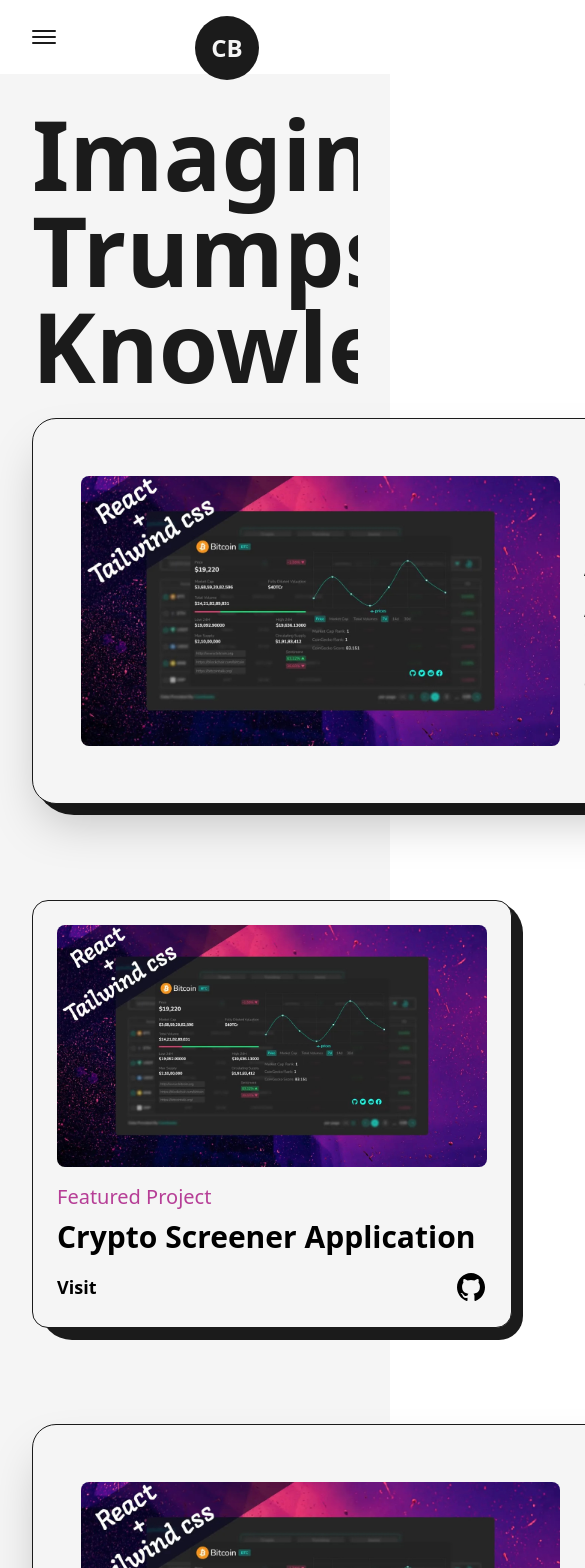
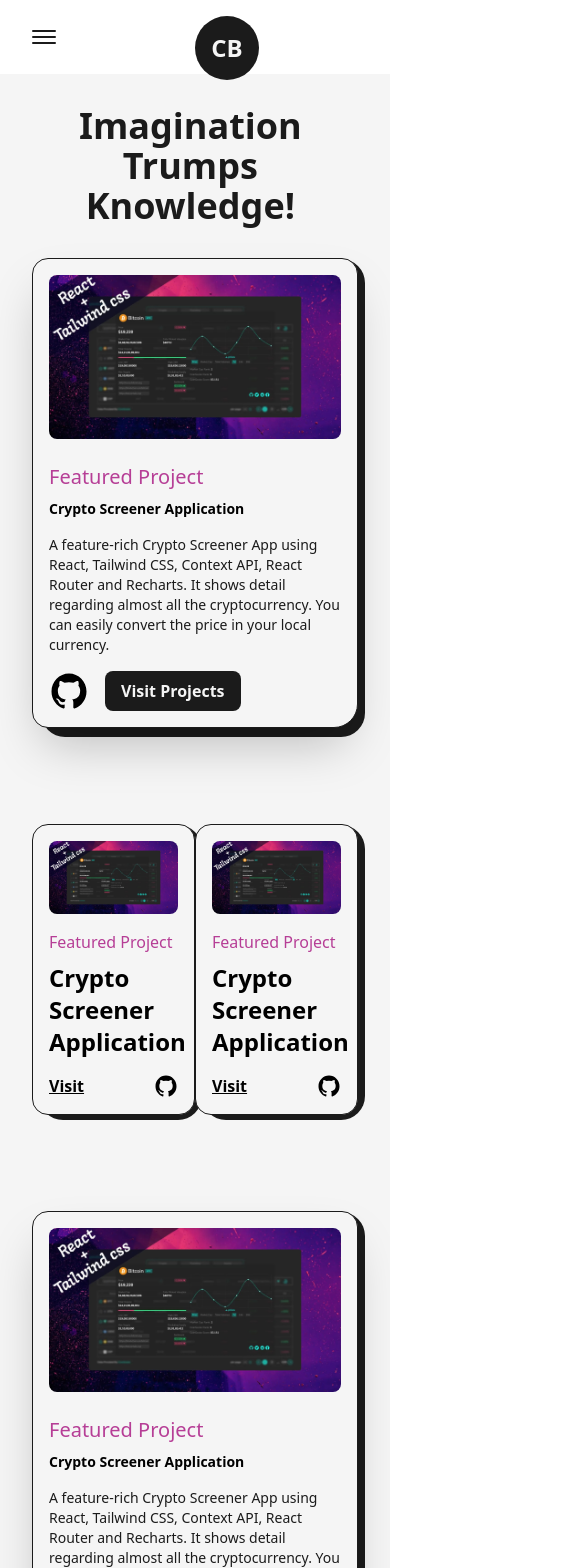
Before and after one commit to Abdullah-Younus/Portfolio, a Next.js app: page /projects in a window 390 px wide. Shown: the top 1568 px of the page, 585 px wide, since content can reach past the window. Built offline with nearby package versions, Linux system fonts and the light colour scheme.

Commit message:
local changes

```diff
--- a/src/app/projects/page.tsx
+++ b/src/app/projects/page.tsx
@@ -14,12 +14,11 @@
 const FeaturedProject = ({ type, title, summary, img, link, github }: any) => {
 
     return (
-        <article className='w-full flex items-center justify-between rounded-3xl border border-solid rounded-br-2xl border-dark bg-light shadow-2xl p-12 relative dark:bg-dark dark:border-light'>
-            <div className='absolute top-0 -right-3 -z-10 w-[101%] h-[103%] rounded-[2.5rem] rounded-br-3xl bg-dark dark:bg-dark  dark:border-light' />
-
-
-
-            <Link href={link} target='_blank' className='w-1/2 cursor-pointer overflow-hidden rounded-lg'>
+        <article className='w-full flex items-center justify-between rounded-3xl border border-solid rounded-br-2xl border-dark bg-light shadow-2xl p-12 relative dark:bg-dark dark:border-light
+            lg:flex-col lg:p-8 xs:rounded-2xl  xs:rounded-br-3xl xs:p-4
+        '>
+            <div className='absolute top-0 -right-3 -z-10 w-[101%] h-[103%] rounded-[2.5rem] rounded-br-3xl bg-dark dark:bg-dark  dark:border-light xs:-right-2 sm:h-[102%] xs:w-full xs:rounded-[1.5rem]' />
+            <Link href={link} target='_blank' className='w-1/2 cursor-pointer overflow-hidden rounded-lg lg:w-full'>
                 <FramerImage src={img} alt={title} className="w-full h-auto"
                     whileHover={{ scale: 1.05 }}
                     transition={{ duration: 0.2 }}
@@ -28,21 +27,21 @@
                 />
             </Link>
 
-            <div className='w-1/2 flex flex-col items-start justify-between pl-6'>
+            <div className='w-1/2 flex flex-col items-start justify-between pl-6 lg:w-full lg:pl-0 lg:pt-6 xs:text-base'>
                 <span className='text-primary font-medium text-xl dark:text-primaryDark'>{type}</span>
 
                 <Link href={link} target='_blank' className='hover:underline underline-offset-2'>
-                    <h2 className='my-2 w-full text-left text-4xl font-bold dark:text-light'>{title}</h2>
+                    <h2 className='my-2 w-full text-left text-4xl font-bold dark:text-light sm:text-sm'>{title}</h2>
                     {/* <Image src={img} alt={title} className="w-full h-auto" /> */}
                 </Link>
 
-                <p className='my-2 font-medium text-dark dark:text-light'>{summary}</p>
+                <p className='my-2 font-medium text-dark dark:text-light sm:text-sm'>{summary}</p>
 
                 <div className='mt-2 flex items-center'>
                     <Link href={github} target='_blank' className='w-10'>
                         <GithubIcon />
                     </Link>
-                    <Link href={link} target='_blank' className='ml-4 rounded-lg bg-dark text-light p-2 px-6 text-lg font-semibold dark:bg-light dark:text-dark'>
+                    <Link href={link} target='_blank' className='ml-4 rounded-lg bg-dark text-light p-2 px-6 text-lg font-semibold dark:bg-light dark:text-dark sm:px-4 sm:text-base'>
                         Visit Projects
                     </Link>
                 </div>
@@ -57,8 +56,8 @@
 const Project = ({ title, type, img, link, github }: any) => {
 
     return (
-        <article className='w-full flex flex-col items-center justify-center rounded-2xl border border-solid border-dark bg-light p-6 relative dark:bg-dark dark:border-light'>
-            <div className='absolute top-0 -right-3 -z-10 w-[101%] h-[103%] rounded-[2rem] rounded-br-3xl bg-dark  dark:bg-light' />
+        <article className='w-full flex flex-col items-center justify-center rounded-2xl border border-solid border-dark bg-light p-6 relative dark:bg-dark dark:border-light xs:p-4'>
+            <div className='absolute top-0 -right-3 -z-10 w-[101%] h-[103%] rounded-[2rem] rounded-br-3xl bg-dark  dark:bg-light md:-right-2 md:w-[101%] xs:h-[102%] xs:rounded-[1.5rem]' />
             <Link href={link} target='_blank' className='w-full cursor-pointer overflow-hidden rounded-lg'>
                 <FramerImage src={img} alt={title} className="w-full h-auto"
                     whileHover={{ scale: 1.05 }}
@@ -67,19 +66,19 @@
             </Link>
 
             <div className='w-full flex flex-col items-start justify-between mt-4'>
-                <span className='text-primary font-medium text-xl dark:text-primaryDark'>{type}</span>
+                <span className='text-primary font-medium text-xl dark:text-primaryDark lg:text-lg md:text-base'>{type}</span>
 
                 <Link href={link} target='_blank' className='hover:underline underline-offset-2'>
-                    <h2 className='my-2 w-full text-left text-3xl font-bold'>{title}</h2>
+                    <h2 className='my-2 w-full text-left text-3xl font-bold lg:text-2xl'>{title}</h2>
                     {/* <Image src={img} alt={title} className="w-full h-auto" /> */}
                 </Link>
 
 
                 <div className='w-full mt-2 flex items-center justify-between'>
-                    <Link href={link} target='_blank' className='text-lg font-semibold'>
+                    <Link href={link} target='_blank' className='text-lg font-semibold underline md:text-base'>
                         Visit
                     </Link>
-                    <Link href={github} target='_blank' className='w-8'>
+                    <Link href={github} target='_blank' className='w-8 md:w-6'>
                         <GithubIcon />
                     </Link>
 
@@ -93,9 +92,9 @@
     return (
         <section className='w-full mb-16 flex flex-col items-center justify-center dark:text-light'>
             <Layout className="pt-16">
-                <AnimatedText text="Imagination Trumps Knowledge!" className="mb-6" />
+                <AnimatedText text="Imagination Trumps Knowledge!" className="mb-6 lg:!text-7xl sm:mb-8 sm:!text-6xl xs:!text-4xl" />
 
-                <div className='grid grid-cols-12 gap-24'>
+                <div className='grid grid-cols-12 gap-24 gap-y-32 xl:gap-x-16 lg:gap-x-8 md:gap-y-24 sm:gap-x-0'>
                     <div className='col-span-12'>
                         <FeaturedProject
                             title="Crypto Screener Application"
@@ -147,7 +146,6 @@
                             link="/"
                             type="Featured Project"
                             github="/"
-
                         />
                     </div>
 
```
